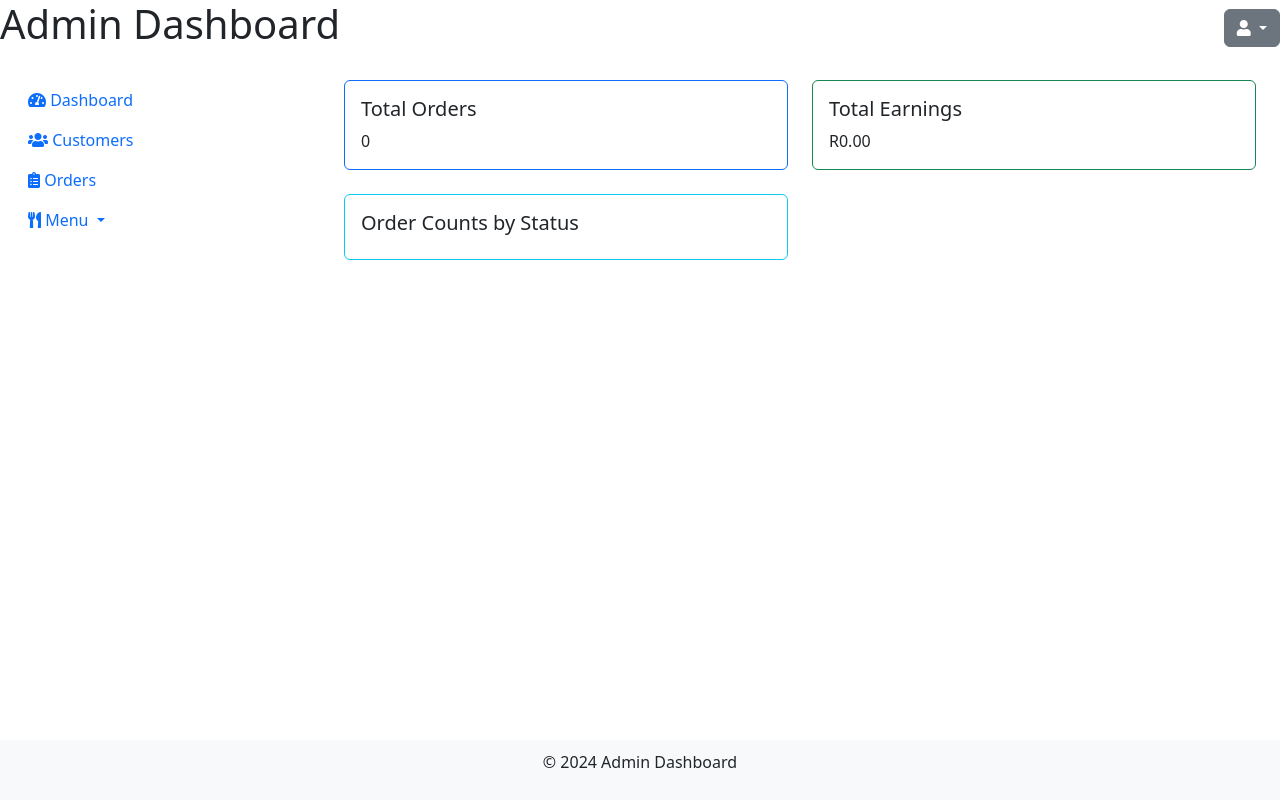
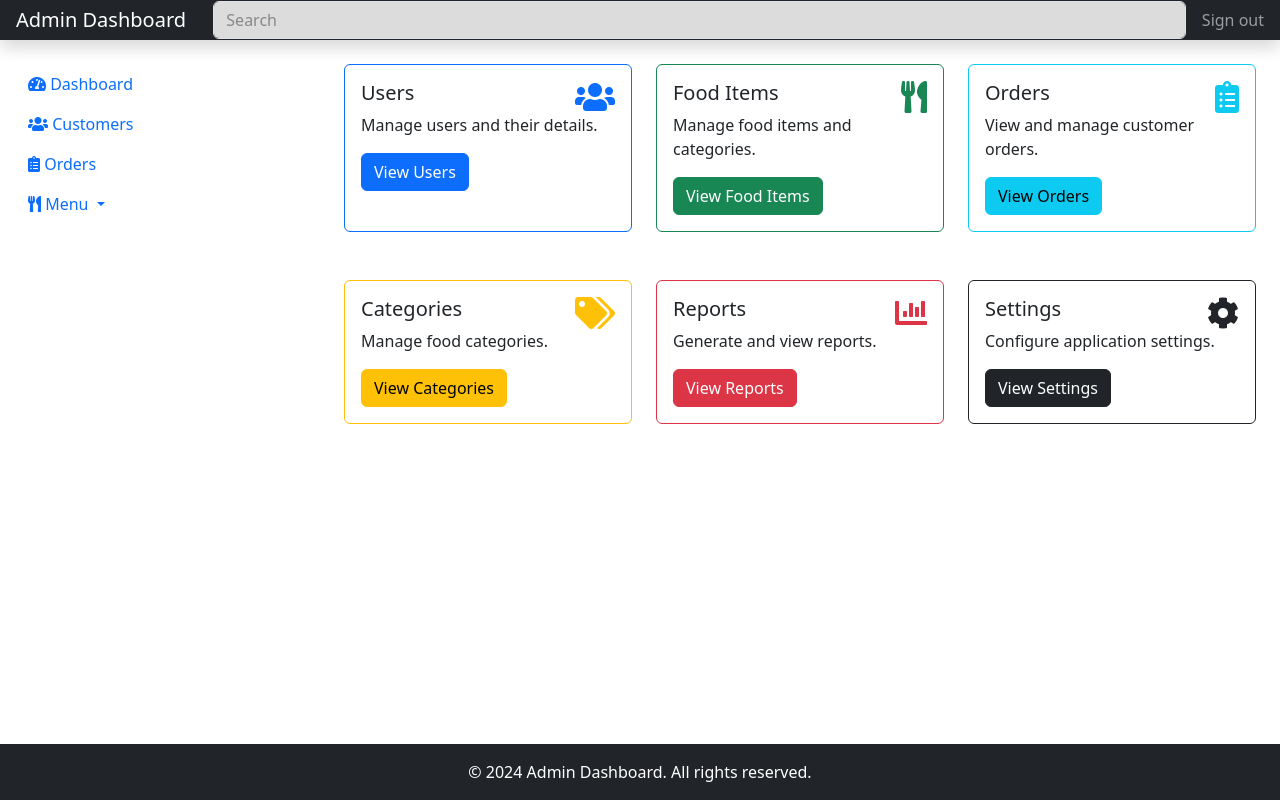
Before and after one commit to SiboneloMaphelana/UMP-Order-System, a PHP site: page /admin/dashboard.php in a window 1280 px wide. Run offline with PHP 8.4, Linux system fonts and the light colour scheme; the visitor is signed in with stand-in values (Sample User, id 1); data comes from the database, SQL or seed files in the repository; data that the repository does not hold is empty.

```diff
--- a/admin/dashboard.php
+++ b/admin/dashboard.php
@@ -1,19 +1,6 @@
 <?php
 include("model/login_check.php");
 require_once '../connection/connection.php';
-require_once 'model/ReportingAndAnalytics.php';
-
-// Initialize the ReportingAndAnalytics class
-$reporting = new ReportingAndAnalytics($conn);
-
-// Fetch data using the methods
-$totalOrdersCount = $reporting->getTotalOrders();
-$totalEarnings = $reporting->getTotalEarnings();
-$orderCountsByStatus = $reporting->getOrderCountsByStatus();
-$ordersPerMonth = $reporting->getOrdersPerMonth();
-$totalCustomersCount = $reporting->getTotalCustomers();
-$averageOrderValue = $reporting->getAverageOrderValue();
-$totalCanceledOrdersCount = $reporting->getTotalCanceledOrders();
 ?>
 <!DOCTYPE html>
 <html lang="en">
@@ -27,42 +14,32 @@ $totalCanceledOrdersCount = $reporting->getTotalCanceledOrders();
 </head>
 <body>
 
-<header class="header">
-    <div class="d-flex justify-content-between align-items-center">
-        <h1 class="logo">Admin Dashboard</h1>
-        <div class="dropdown">
-            <button class="btn btn-secondary dropdown-toggle" type="button" id="userDropdown" data-bs-toggle="dropdown" aria-expanded="false">
-                <i class="fas fa-user"></i>
-            </button>
-            <ul class="dropdown-menu dropdown-menu-end" aria-labelledby="userDropdown">
-                <li><a class="dropdown-item" href="#">Settings</a></li>
-                <li><a class="dropdown-item" href="profile.php">Profile</a></li>
-                <li><hr class="dropdown-divider"></li>
-                <li><a class="dropdown-item" href="model/logout.php">Logout</a></li>
-            </ul>
+<header class="navbar navbar-dark bg-dark sticky-top flex-md-nowrap p-0 shadow">
+    <a class="navbar-brand col-md-3 col-lg-2 me-0 px-3" href="#">Admin Dashboard</a>
+    <button class="navbar-toggler position-absolute d-md-none collapsed" type="button" data-bs-toggle="collapse" data-bs-target="#sidebarMenu" aria-controls="sidebarMenu" aria-expanded="false" aria-label="Toggle navigation">
+        <span class="navbar-toggler-icon"></span>
+    </button>
+    <input class="form-control form-control-dark w-100" type="text" placeholder="Search" aria-label="Search">
+    <div class="navbar-nav">
+        <div class="nav-item text-nowrap">
+            <a class="nav-link px-3" href="model/logout.php">Sign out</a>
         </div>
     </div>
 </header>
 
-<?php if (isset($_SESSION['error'])): ?>
-    <div class="alert alert-danger" role="alert"><?php echo $_SESSION['error']; ?></div>
-    <?php unset($_SESSION['error']); ?>
-<?php endif; ?>
-
 <div class="container-fluid mt-4">
     <div class="row">
-
         <!-- Sidebar -->
         <div class="col-md-3">
             <div class="sidebar">
                 <ul class="nav flex-column">
                     <li class="nav-item">
-                        <a class="nav-link" href="dashboard.php">
+                        <a class="nav-link active" href="dashboard.php">
                             <i class="fas fa-tachometer-alt"></i> Dashboard
                         </a>
                     </li>
                     <li class="nav-item">
-                        <a class="nav-link active" href="customers.php">
+                        <a class="nav-link" href="customers.php">
                             <i class="fas fa-users"></i> Customers
                         </a>
                     </li>
@@ -90,51 +67,100 @@ $totalCanceledOrdersCount = $reporting->getTotalCanceledOrders();
         <div class="col-md-9">
             <div class="container">
                 <div class="row g-4">
-                    <!-- Total Orders Section -->
-                    <div class="col-md-6">
-                        <div class="card border-primary">
+                    <!-- Users Section -->
+                    <div class="col-md-6 col-lg-4 mb-4">
+                        <div class="card border-primary h-100">
                             <div class="card-body">
-                                <h5 class="card-title">Total Orders</h5>
-                                <p class="card-text"><?php echo $totalOrdersCount; ?></p>
+                                <div class="d-flex justify-content-between align-items-center">
+                                    <h5 class="card-title">Users</h5>
+                                    <i class="fas fa-users fa-2x text-primary"></i>
+                                </div>
+                                <p class="card-text">Manage users and their details.</p>
+                                <a href="customers.php" class="btn btn-primary">View Users</a>
                             </div>
                         </div>
                     </div>
 
-                    <!-- Total Earnings Section -->
-                    <div class="col-md-6">
-                        <div class="card border-success">
+                    <!-- Food Items Section -->
+                    <div class="col-md-6 col-lg-4 mb-4">
+                        <div class="card border-success h-100">
                             <div class="card-body">
-                                <h5 class="card-title">Total Earnings</h5>
-                                <p class="card-text">R<?php echo number_format($totalEarnings, 2); ?></p>
+                                <div class="d-flex justify-content-between align-items-center">
+                                    <h5 class="card-title">Food Items</h5>
+                                    <i class="fas fa-utensils fa-2x text-success"></i>
+                                </div>
+                                <p class="card-text">Manage food items and categories.</p>
+                                <a href="all_menus.php" class="btn btn-success">View Food Items</a>
                             </div>
                         </div>
                     </div>
 
-                    <!-- Order Counts by Status Section -->
-                    <div class="col-md-6">
-                        <div class="card border-info">
+                    <!-- Orders Section -->
+                    <div class="col-md-6 col-lg-4 mb-4">
+                        <div class="card border-info h-100">
                             <div class="card-body">
-                                <h5 class="card-title">Order Counts by Status</h5>
-                                <ul class="list-group">
-                                    <?php foreach ($orderCountsByStatus as $status => $count): ?>
-                                        <li class="list-group-item"><?php echo ucfirst($status); ?>: <?php echo $count; ?></li>
-                                    <?php endforeach; ?>
-                                </ul>
+                                <div class="d-flex justify-content-between align-items-center">
+                                    <h5 class="card-title">Orders</h5>
+                                    <i class="fas fa-clipboard-list fa-2x text-info"></i>
+                                </div>
+                                <p class="card-text">View and manage customer orders.</p>
+                                <a href="orders.php" class="btn btn-info">View Orders</a>
                             </div>
                         </div>
                     </div>
 
+                    <!-- Categories Section -->
+                    <div class="col-md-6 col-lg-4 mb-4">
+                        <div class="card border-warning h-100">
+                            <div class="card-body">
+                                <div class="d-flex justify-content-between align-items-center">
+                                    <h5 class="card-title">Categories</h5>
+                                    <i class="fas fa-tags fa-2x text-warning"></i>
+                                </div>
+                                <p class="card-text">Manage food categories.</p>
+                                <a href="all_categories.php" class="btn btn-warning">View Categories</a>
+                            </div>
+                        </div>
+                    </div>
+
+                    <!-- Reports Section -->
+                    <div class="col-md-6 col-lg-4 mb-4">
+                        <div class="card border-danger h-100">
+                            <div class="card-body">
+                                <div class="d-flex justify-content-between align-items-center">
+                                    <h5 class="card-title">Reports</h5>
+                                    <i class="fas fa-chart-bar fa-2x text-danger"></i>
+                                </div>
+                                <p class="card-text">Generate and view reports.</p>
+                                <a href="reports.php" class="btn btn-danger">View Reports</a>
+                            </div>
+                        </div>
+                    </div>
+
+                    <!-- Settings Section -->
+                    <div class="col-md-6 col-lg-4 mb-4">
+                        <div class="card border-dark h-100">
+                            <div class="card-body">
+                                <div class="d-flex justify-content-between align-items-center">
+                                    <h5 class="card-title">Settings</h5>
+                                    <i class="fas fa-cog fa-2x text-dark"></i>
+                                </div>
+                                <p class="card-text">Configure application settings.</p>
+                                <a href="settings.php" class="btn btn-dark">View Settings</a>
+                            </div>
+                        </div>
+                    </div>
                 </div>
             </div>
         </div>
-
     </div>
 </div>
 
+
 <!-- Footer -->
-<footer class="footer">
+<footer class="footer bg-dark text-white text-center py-3">
     <div class="container">
-        <p>&copy; 2024 Admin Dashboard</p>
+        <p class="mb-0">&copy; 2024 Admin Dashboard. All rights reserved.</p>
     </div>
 </footer>
 
--- a/admin/model/ReportingAndAnalytics.php
+++ /dev/null
@@ -1,118 +0,0 @@
-<?php
-class ReportingAndAnalytics {
-    private $conn;
-
-    public function __construct($conn) {
-        $this->conn = $conn;
-    }
-
-    /**
-     * Retrieves the total number of orders from the database.
-     *
-     * @return int The total number of orders.
-     */
-    public function getTotalOrders(): int {
-        $stmt = $this->conn->prepare('SELECT COUNT(*) as total FROM orders');
-        $stmt->execute();
-        $result = $stmt->get_result();
-        $row = $result->fetch_assoc();
-        return (int)$row['total'];
-    }
-
-    /**
-     * Retrieves the total earnings from all orders.
-     *
-     * @return float The total earnings.
-     */
-    public function getTotalEarnings(): float {
-        $stmt = $this->conn->prepare('SELECT SUM(total_amount) as earnings FROM orders WHERE status = ?');
-        $completedStatus = 'completed';
-        $stmt->bind_param('s', $completedStatus);
-        $stmt->execute();
-        $result = $stmt->get_result();
-        $row = $result->fetch_assoc();
-        return (float)$row['earnings'];
-    }
-
-    /**
-     * Retrieves the number of orders for each status.
-     *
-     * @return array An associative array with order statuses as keys and their counts as values.
-     */
-    public function getOrderCountsByStatus(): array {
-        $stmt = $this->conn->prepare('SELECT status, COUNT(*) as count FROM orders GROUP BY status');
-        $stmt->execute();
-        $result = $stmt->get_result();
-        $orderCounts = [];
-        while ($row = $result->fetch_assoc()) {
-            $orderCounts[$row['status']] = (int)$row['count'];
-        }
-        return $orderCounts;
-    }
-
-    /**
-     * Retrieves the number of orders per month.
-     *
-     * @return array An associative array with months as keys and order counts as values.
-     */
-    public function getOrdersPerMonth(): array {
-        $stmt = $this->conn->prepare('SELECT MONTH(order_date) as month, COUNT(*) as count FROM orders GROUP BY MONTH(order_date)');
-        $stmt->execute();
-        $result = $stmt->get_result();
-        $ordersPerMonth = [];
-        while ($row = $result->fetch_assoc()) {
-            $ordersPerMonth[(int)$row['month']] = (int)$row['count'];
-        }
-        return $ordersPerMonth;
-    }
-
-
-
-    /**
-     * Retrieves the total number of customers.
-     *
-     * @return int The total number of customers.
-     */
-    public function getTotalCustomers(): int {
-        $stmt = $this->conn->prepare('SELECT COUNT(*) as total FROM users WHERE role = ?');
-        $customerRole = 'customer';
-        $stmt->bind_param('s', $customerRole);
-        $stmt->execute();
-        $result = $stmt->get_result();
-        $row = $result->fetch_assoc();
-        return (int)$row['total'];
-    }
-
-
-
-    /**
-     * Retrieves the average order value.
-     *
-     * @return float The average order value.
-     */
-    public function getAverageOrderValue(): float {
-        $stmt = $this->conn->prepare('SELECT AVG(total_amount) as average FROM orders WHERE status = ?');
-        $completedStatus = 'completed';
-        $stmt->bind_param('s', $completedStatus);
-        $stmt->execute();
-        $result = $stmt->get_result();
-        $row = $result->fetch_assoc();
-        return (float)$row['average'];
-    }
-
-    /**
-     * Retrieves the total number of canceled orders.
-     *
-     * @return int The total number of canceled orders.
-     */
-    public function getTotalCanceledOrders(): int {
-        $stmt = $this->conn->prepare('SELECT COUNT(*) as total FROM orders WHERE status = ?');
-        $canceledStatus = 'canceled';
-        $stmt->bind_param('s', $canceledStatus);
-        $stmt->execute();
-        $result = $stmt->get_result();
-        $row = $result->fetch_assoc();
-        return (int)$row['total'];
-    }
-}
-?>
```
Also changed, not shown: admin/css/reports.css (added, +38 -0 lines), admin/js/reports.js (added, +31 -0 lines), admin/model/Report.php (added, +118 -0 lines), admin/model/fetch_revenue.php (added, +18 -0 lines), admin/reports.php (added, +211 -0 lines).
